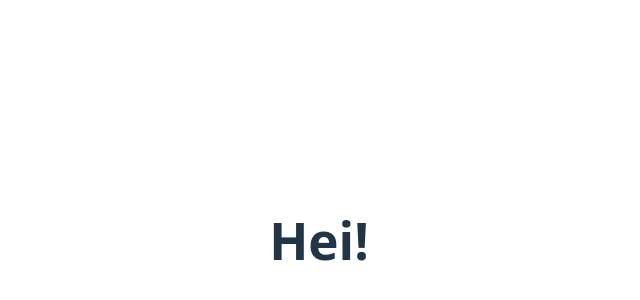
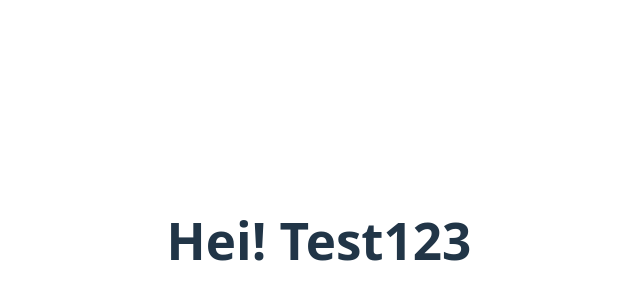
Before and after one commit to mariagn01/mariagn01.github.io, a React (Vite) app: page / in a window 1280 px wide. Shown: the part 160-460 px from the top of the page, without its empty margins (321-961 px from the left). Built offline with nearby package versions, Linux system fonts and the light colour scheme.

Commit message:
Deploy nytt prosjekt til GitHub Pages

```diff
--- a/src/App.tsx
+++ b/src/App.tsx
@@ -3,7 +3,7 @@ import './App.css'
 function App() {
 
   return (
-    <h1>Hei!</h1>
+    <h1>Hei! Test123</h1>
   )
 }
 
```
